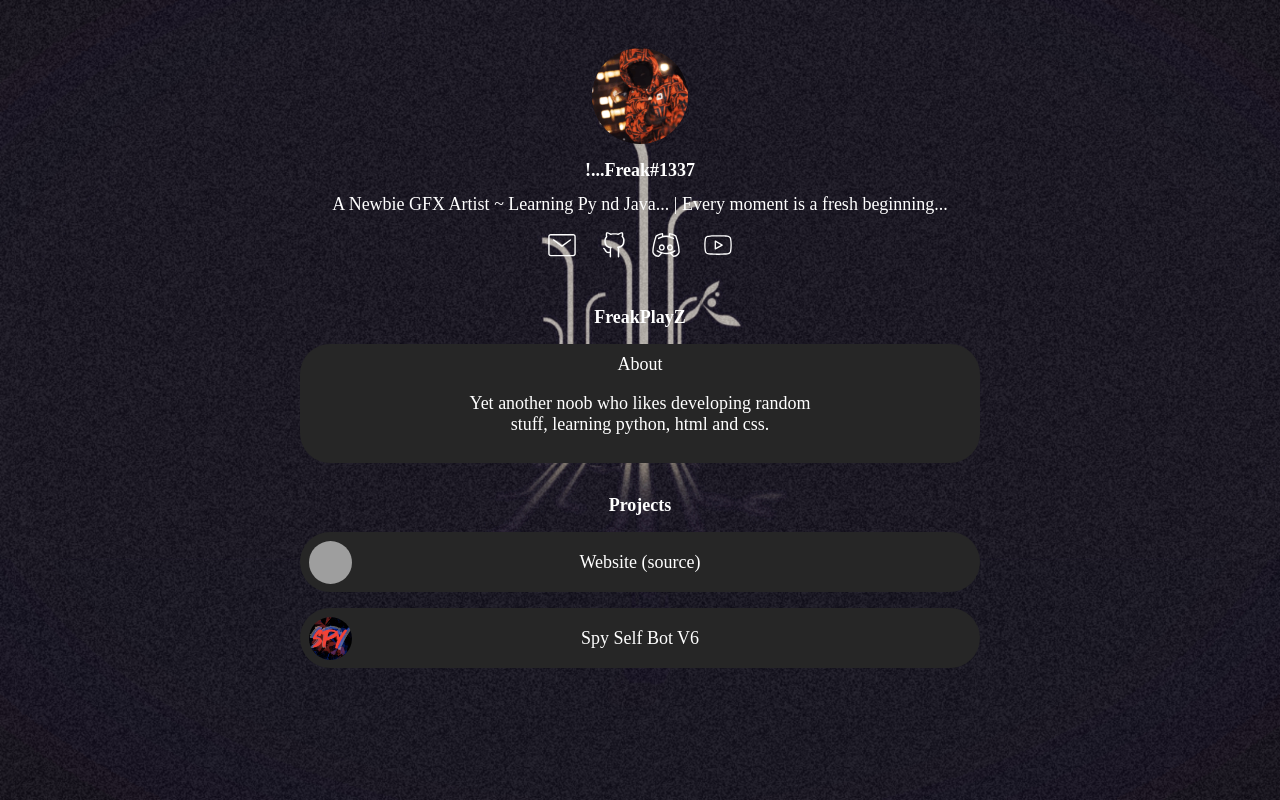
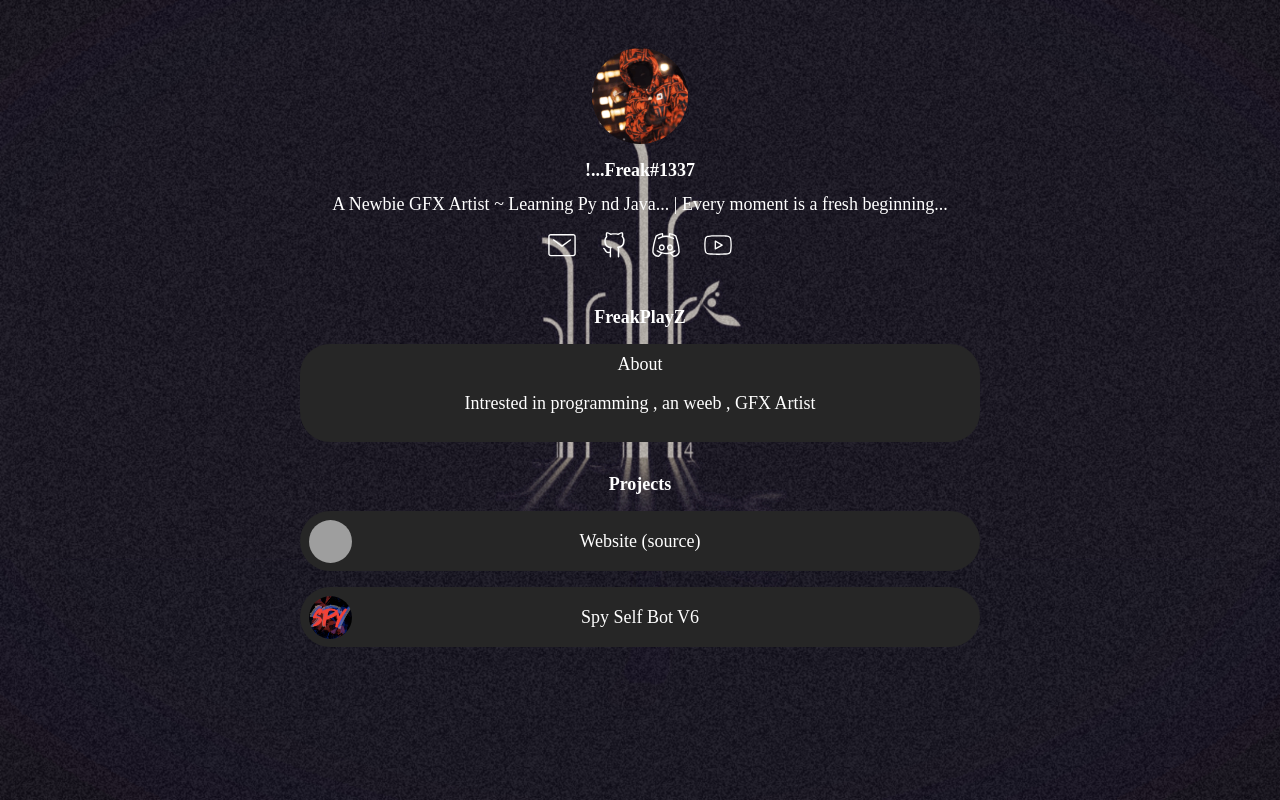
Before and after one commit to Sanket11111111/FreakPlayZ, a Flask app: page / in a window 1280 px wide, after a click on "About". Run offline with Flask 2, Linux system fonts and the light colour scheme; some web fonts are replaced; grey boxes are pictures that could not be loaded.

Commit message:
Update index.html

```diff
--- a/templates/index.html
+++ b/templates/index.html
@@ -210,7 +210,7 @@
                         <a target="_blank" rel="noopener nofollow" class="page-item-each py-10 flex-both-center"
 
                            data-id="334253" data-type="page_item">
-                                <span class=" item-title text-center"><details><summary>About</summary><p>Yet another noob who likes developing random stuff, learning python, html and css.</p></details></span>
+                                <span class=" item-title text-center"><details><summary>About</summary><p>Intrested in programming , an weeb , GFX Artist</p></details></span>
 
                         </a>
                     </div>
```
